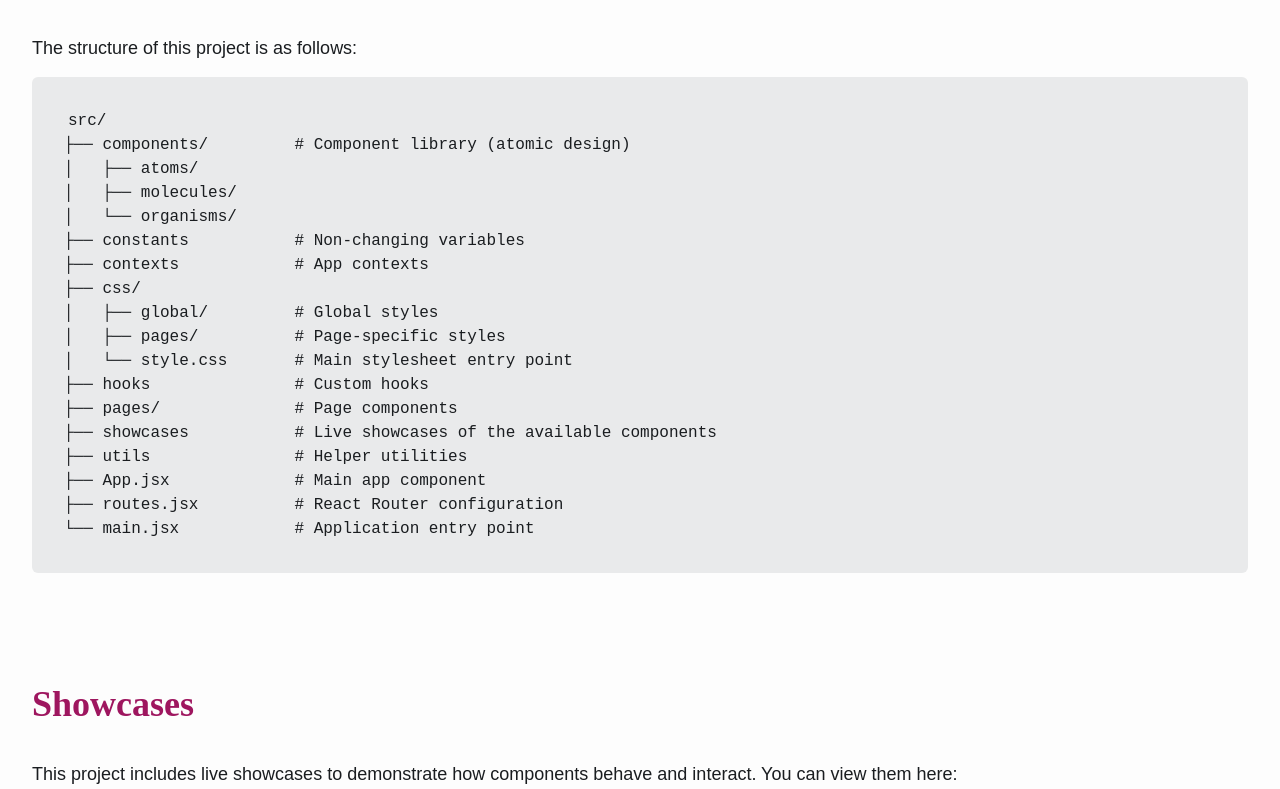
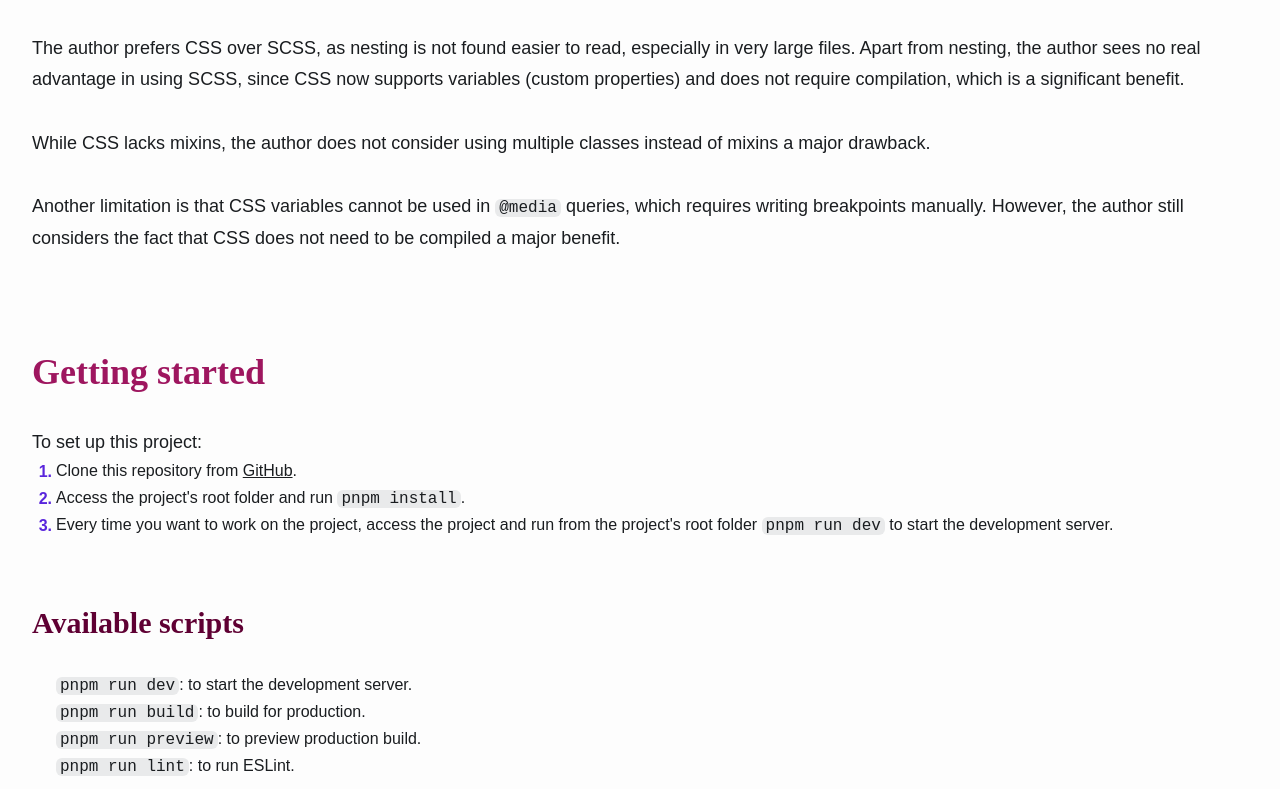
Before and after one commit to marboqmar/starter, a React (Vite) app: page / in a window 1280 px wide. Shown: the part 891-1680 px from the top of the page. Built offline with nearby package versions, Linux system fonts and the light colour scheme; a web font is replaced by a local one.

Commit message:
Updated homepage content

```diff
--- a/src/pages/Homepage.data.jsx
+++ b/src/pages/Homepage.data.jsx
@@ -1,3 +1,6 @@
+import { Button } from '../components/atoms/Button/Button';
+import { Link } from 'react-router-dom';
+
 export const TECH_STACK = [
   {
     id: 'react',
@@ -37,6 +40,73 @@ export const TECH_STACK = [
     value: (
       <>
         <strong>CSS:</strong>&nbsp;styling (no preprocessors).
+      </>
+    ),
+  },
+];
+
+export const GETTING_STARTED = [
+  {
+    id: 'clone',
+    value: (
+      <>
+        Clone this repository from{' '}
+        <Button component={Link} isExternalLink to="https://github.com/marboqmar/starter">
+          GitHub
+        </Button>
+        .
+      </>
+    ),
+  },
+  {
+    id: 'install',
+    value: (
+      <>
+        Access the project's root folder and run&nbsp;<code>pnpm install</code>.
+      </>
+    ),
+  },
+  {
+    id: 'development',
+    value: (
+      <>
+        Every time you want to work on the project, access the project and run from the project's
+        root folder&nbsp;<code>pnpm run dev</code>&nbsp;to start the development server.
+      </>
+    ),
+  },
+];
+
+export const AVAILABLE_SCRIPTS = [
+  {
+    id: 'dev',
+    value: (
+      <>
+        <code>pnpm run dev</code>: to start the development server.
+      </>
+    ),
+  },
+  {
+    id: 'build',
+    value: (
+      <>
+        <code>pnpm run build</code>: to build for production.
+      </>
+    ),
+  },
+  {
+    id: 'preview',
+    value: (
+      <>
+        <code>pnpm run preview</code>: to preview production build.
+      </>
+    ),
+  },
+  {
+    id: 'lint',
+    value: (
+      <>
+        <code>pnpm run lint</code>: to run ESLint.
       </>
     ),
   },
@@ -154,7 +224,7 @@ export const BREAKPOINTS_USAGE = `/* Tablet */
 
 export const NEW_PAGE_STEPS = [
   {
-    id: 'first',
+    id: 'new-page',
     value: (
       <>
         Create the new page adding a new&nbsp;<code>.jsx</code>&nbsp;file in&nbsp;
@@ -163,7 +233,7 @@ export const NEW_PAGE_STEPS = [
     ),
   },
   {
-    id: 'second',
+    id: 'style',
     value: (
       <>
         Style (optional): create a corresponding&nbsp;<code>.css</code>&nbsp;file in&nbsp;
@@ -172,7 +242,7 @@ export const NEW_PAGE_STEPS = [
     ),
   },
   {
-    id: 'third',
+    id: 'route',
     value: (
       <>
         Register the route: define the path for the new page in&nbsp;<code>src/routes.jsx</code>
@@ -181,7 +251,7 @@ export const NEW_PAGE_STEPS = [
     ),
   },
   {
-    id: 'fourth',
+    id: 'content',
     value:
       "Build the page's content: import and use the design system components (atoms, molecules, etc.) within your page to maintain consistency.",
   },
--- a/src/pages/Homepage.jsx
+++ b/src/pages/Homepage.jsx
@@ -10,6 +10,8 @@ import {
   BREAKPOINTS,
   BREAKPOINTS_USAGE,
   NEW_PAGE_STEPS,
+  GETTING_STARTED,
+  AVAILABLE_SCRIPTS,
 } from './Homepage.data';
 import { Button } from '../components/atoms/Button/Button';
 import { Link } from 'react-router-dom';
@@ -39,6 +41,43 @@ export const Homepage = () => {
           <Paragraph>The technology stack used to create this project is:</Paragraph>
           <List items={TECH_STACK} />
         </div>
+      </section>
+
+      {/* Why CSS */}
+      <section className="homepage__section" aria-labelledby="why-css-heading">
+        <Heading id="why-css-heading">Why CSS rather than SCSS?</Heading>
+        <Paragraph>
+          The author prefers CSS over SCSS, as nesting is not found easier to read, especially in
+          very large files. Apart from nesting, the author sees no real advantage in using SCSS,
+          since CSS now supports variables (custom properties) and does not require compilation,
+          which is a significant benefit.
+        </Paragraph>
+        <Paragraph>
+          While CSS lacks mixins, the author does not consider using multiple classes instead of
+          mixins a major drawback.
+        </Paragraph>
+        <Paragraph>
+          Another limitation is that CSS variables cannot be used in <code>@media</code> queries,
+          which requires writing breakpoints manually. However, the author still considers the fact
+          that CSS does not need to be compiled a major benefit.
+        </Paragraph>
+      </section>
+
+      {/* Getting started */}
+      <section className="homepage__section" aria-labelledby="getting-started-heading">
+        <Heading id="getting-started-heading">Getting started</Heading>
+        <div className="homepage__getting-started-group">
+          <Paragraph>To set up this project:</Paragraph>
+          <List ordered items={GETTING_STARTED} />
+        </div>
+
+        {/* Sub-section - available scripts */}
+        <section className="homepage__sub-section" aria-labelledby="scripts-heading">
+          <Heading id="scripts-heading" level={3}>
+            Available scripts
+          </Heading>
+          <List items={AVAILABLE_SCRIPTS} />
+        </section>
       </section>
 
       {/* Project structure */}
@@ -105,7 +144,7 @@ export const Homepage = () => {
           </Heading>
           <div className="homepage__clean-up-group">
             <Paragraph>
-              When you are ready to start building your actual site, you can remove the showcase's
+              When you are ready to start building your actual site, you can remove the showcases'
               files and references to keep your project clean:
             </Paragraph>
             <List items={SHOWCASES_CLEAN_UP} />
@@ -128,7 +167,7 @@ export const Homepage = () => {
           </Heading>
           <div className="homepage__variables-group">
             <Paragraph>
-              To adapt the componens of this project to your designs, modify the variables found in
+              To adapt the components of this project to your designs, modify the variables found in
               the following files:
             </Paragraph>
             <List items={VARIABLES} />
```
